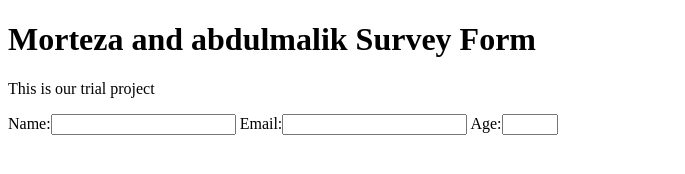
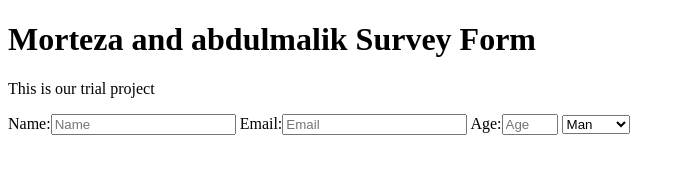
Before and after one commit to Morteza712/Morteza-Abdolmalek, a plain HTML site: page index.html in a window 1280 px wide. Shown: the whole page, without its empty margins (0-685 px from the left). Drawn offline with Linux system fonts and the light colour scheme.

Commit message:
Update index.html

```diff
--- a/index.html
+++ b/index.html
@@ -25,9 +25,13 @@
     <h1 id="title">Morteza and abdulmalik Survey Form</h1>
     <p id="description">This is our trial project</p>
     <form id="survey-form">
-      <label id="name-lable">Name:<input id="name" type="text" required></label>
-      <label id="email-lable">Email:<input id="email" type="email" required></label>
-      <label id="number-lable">Age:<input id="number" type="number" min="18" max="90"></label>
+      <label id="name-lable">Name:<input id="name" placeholder="Name" type="text" required></label>
+      <label id="email-lable">Email:<input id="email" placeholder="Email" type="email" required></label>
+      <label id="number-lable">Age:<input id="number" placeholder="Age" type="number" min="18" max="90"></label>
+      <select id="dropdown">
+        <option>Man</option>
+        <option>Woman</option>
+      </select>
     </form>
   </body>
 </html>
```
